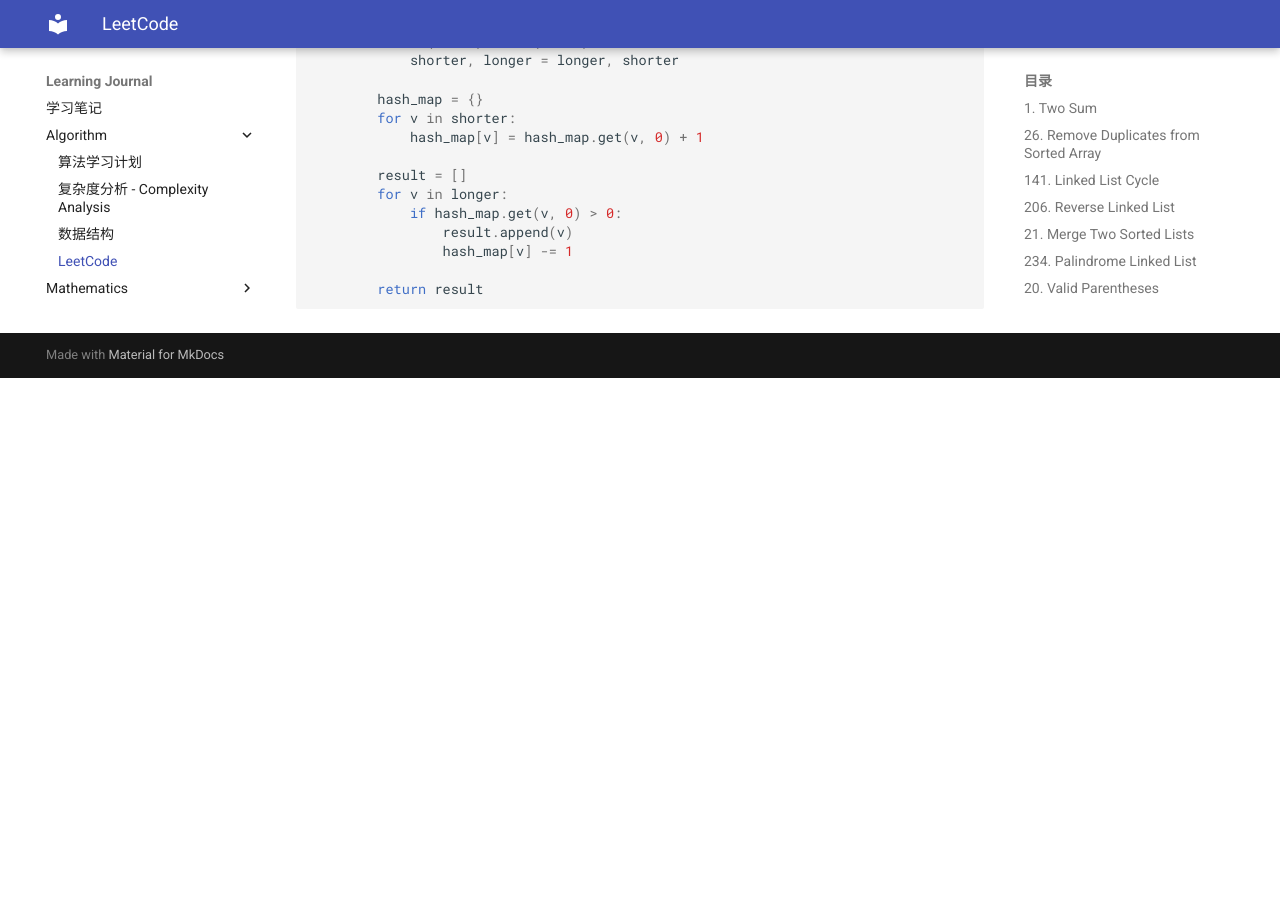
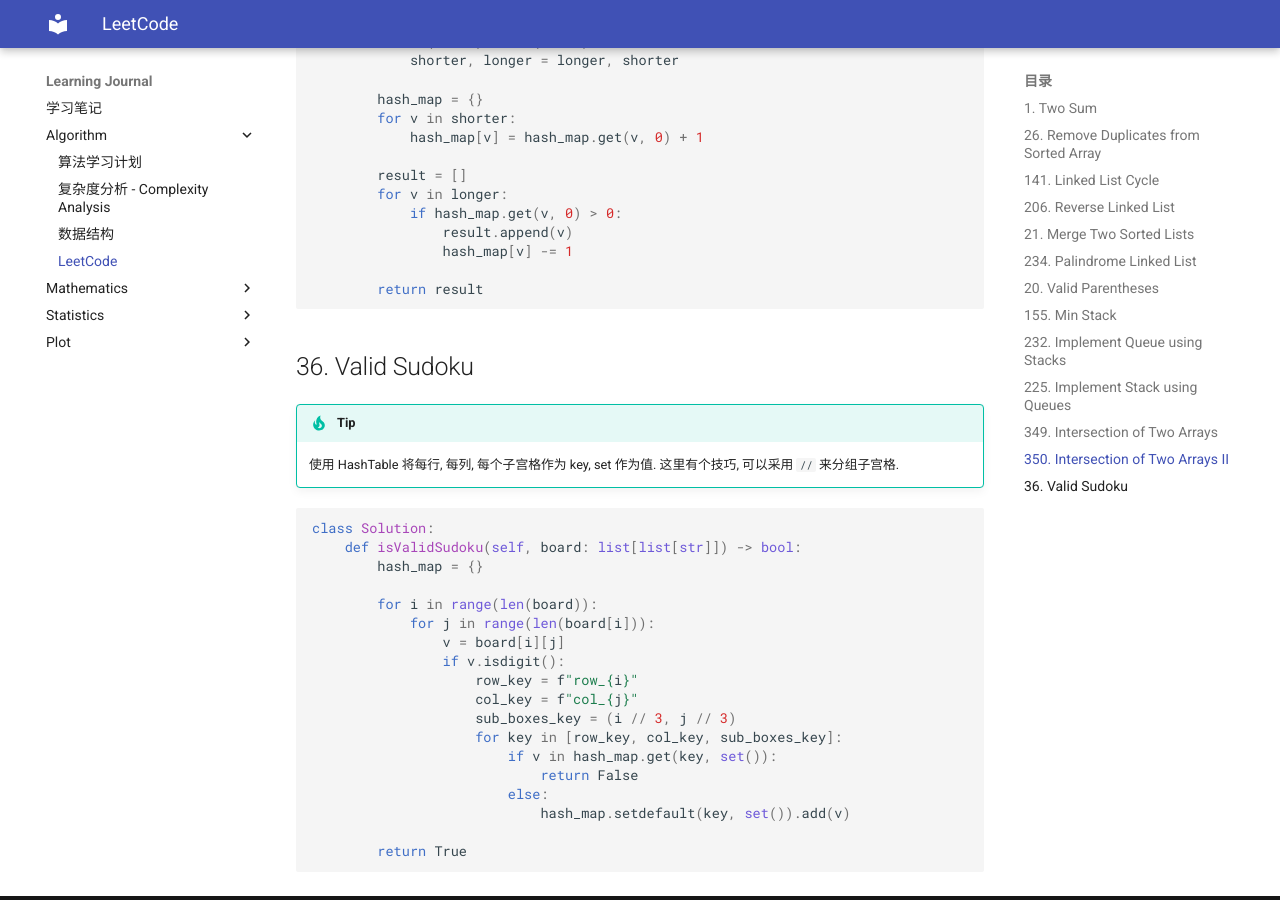
Before and after one commit to szlevinli/learning-journal-doc, an MkDocs documentation site: the page built from docs/Algorithm/leetcode.md, in a window 1280 px wide and 900 px high, scrolled down 10145 px. Built offline with MkDocs 1.6.1 and Material for MkDocs 9.7.7, drawn with Linux system fonts in a browser that asks for light colours; before the commit the page ends 10523 px from its top, so only the background shows below that.

Commit message:
Add.36 Valid Sudoku

````diff
--- a/docs/Algorithm/leetcode.md
+++ b/docs/Algorithm/leetcode.md
@@ -472,3 +472,30 @@
 
         return result
 ```
+
+## 36. Valid Sudoku
+
+!!! Tip
+
+    使用 HashTable 将每行, 每列, 每个子宫格作为 key, set 作为值. 这里有个技巧, 可以采用 `//` 来分组子宫格.
+
+```python
+class Solution:
+    def isValidSudoku(self, board: list[list[str]]) -> bool:
+        hash_map = {}
+
+        for i in range(len(board)):
+            for j in range(len(board[i])):
+                v = board[i][j]
+                if v.isdigit():
+                    row_key = f"row_{i}"
+                    col_key = f"col_{j}"
+                    sub_boxes_key = (i // 3, j // 3)
+                    for key in [row_key, col_key, sub_boxes_key]:
+                        if v in hash_map.get(key, set()):
+                            return False
+                        else:
+                            hash_map.setdefault(key, set()).add(v)
+
+        return True
+```
````
